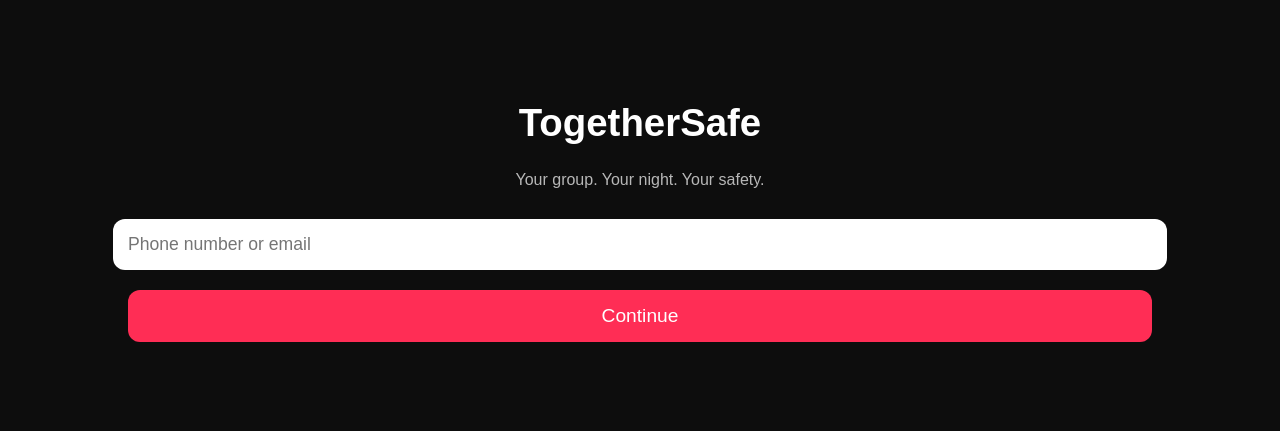
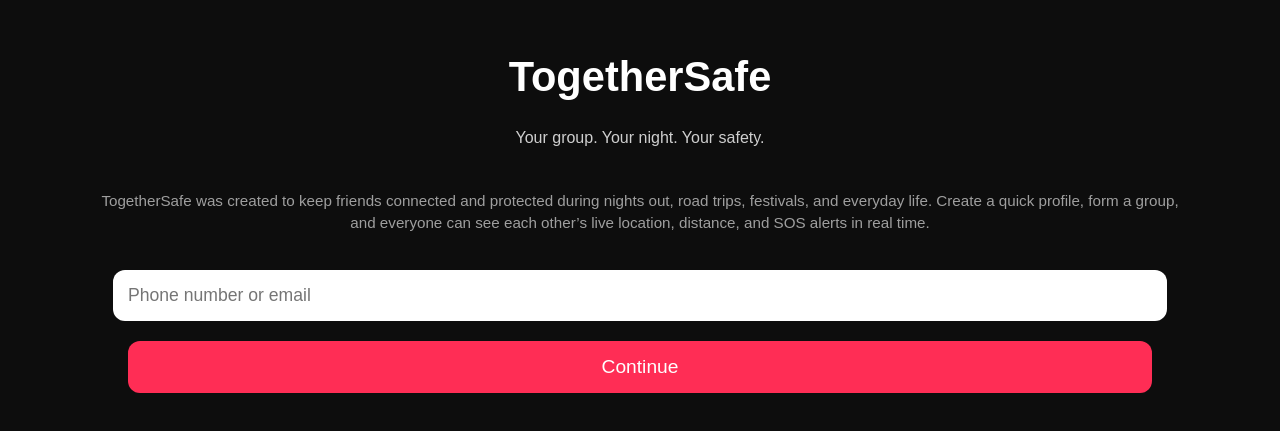
Before and after one commit to boardwalkclay1/SOS, a website: page public/index.html in a window 1280 px wide. Shown: the part 191-622 px from the top of the page. Drawn offline with Linux system fonts and the light colour scheme.

Commit message:
Update index.html

```diff
--- a/public/index.html
+++ b/public/index.html
@@ -23,13 +23,24 @@
     }
 
     h1 {
-      font-size: 2.4rem;
+      font-size: 2.6rem;
       margin-bottom: 10px;
+      font-weight: bold;
     }
 
-    p {
-      opacity: 0.7;
-      margin-bottom: 30px;
+    .tagline {
+      opacity: 0.8;
+      margin-bottom: 25px;
+      max-width: 80%;
+      line-height: 1.4rem;
+    }
+
+    .explain {
+      opacity: 0.6;
+      font-size: 0.95rem;
+      max-width: 85%;
+      margin-bottom: 35px;
+      line-height: 1.4rem;
     }
 
     input {
@@ -61,13 +72,19 @@
 <body>
 
   <h1>TogetherSafe</h1>
-  <p>Your group. Your night. Your safety.</p>
+
+  <p class="tagline">Your group. Your night. Your safety.</p>
+
+  <p class="explain">
+    TogetherSafe was created to keep friends connected and protected during nights out,
+    road trips, festivals, and everyday life. Create a quick profile, form a group,
+    and everyone can see each other’s live location, distance, and SOS alerts in real time.
+  </p>
 
   <input id="contactInput" type="text" placeholder="Phone number or email" />
 
   <button onclick="continueApp()">Continue</button>
 
-  <!-- FIXED: Correct script path -->
   <script src="/app.js"></script>
 
   <script>
@@ -84,6 +101,7 @@
         return;
       }
 
+      // Create or load profile
       const result = await window.App.createProfile(contact);
 
       if (!result.success) {
```
